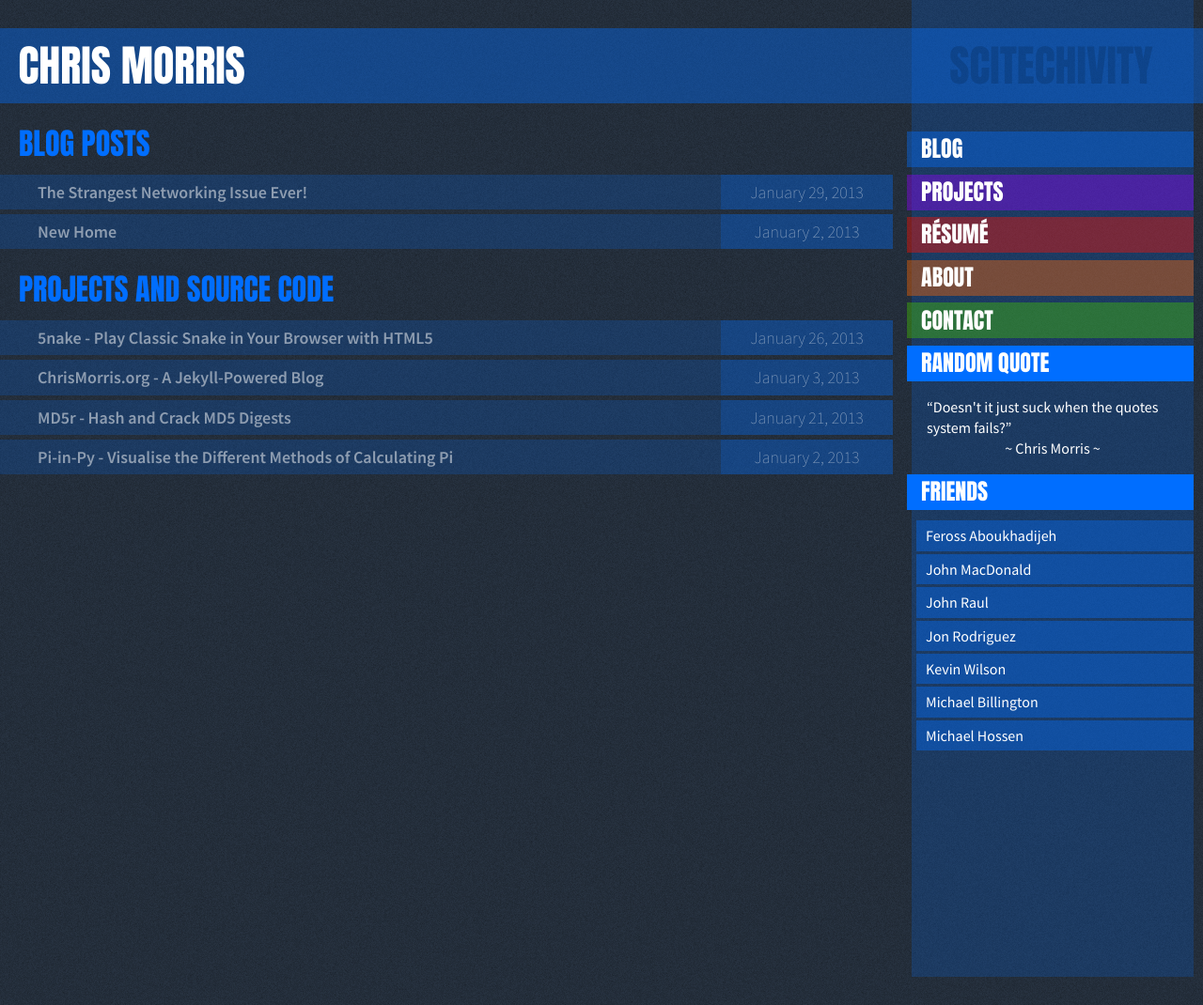
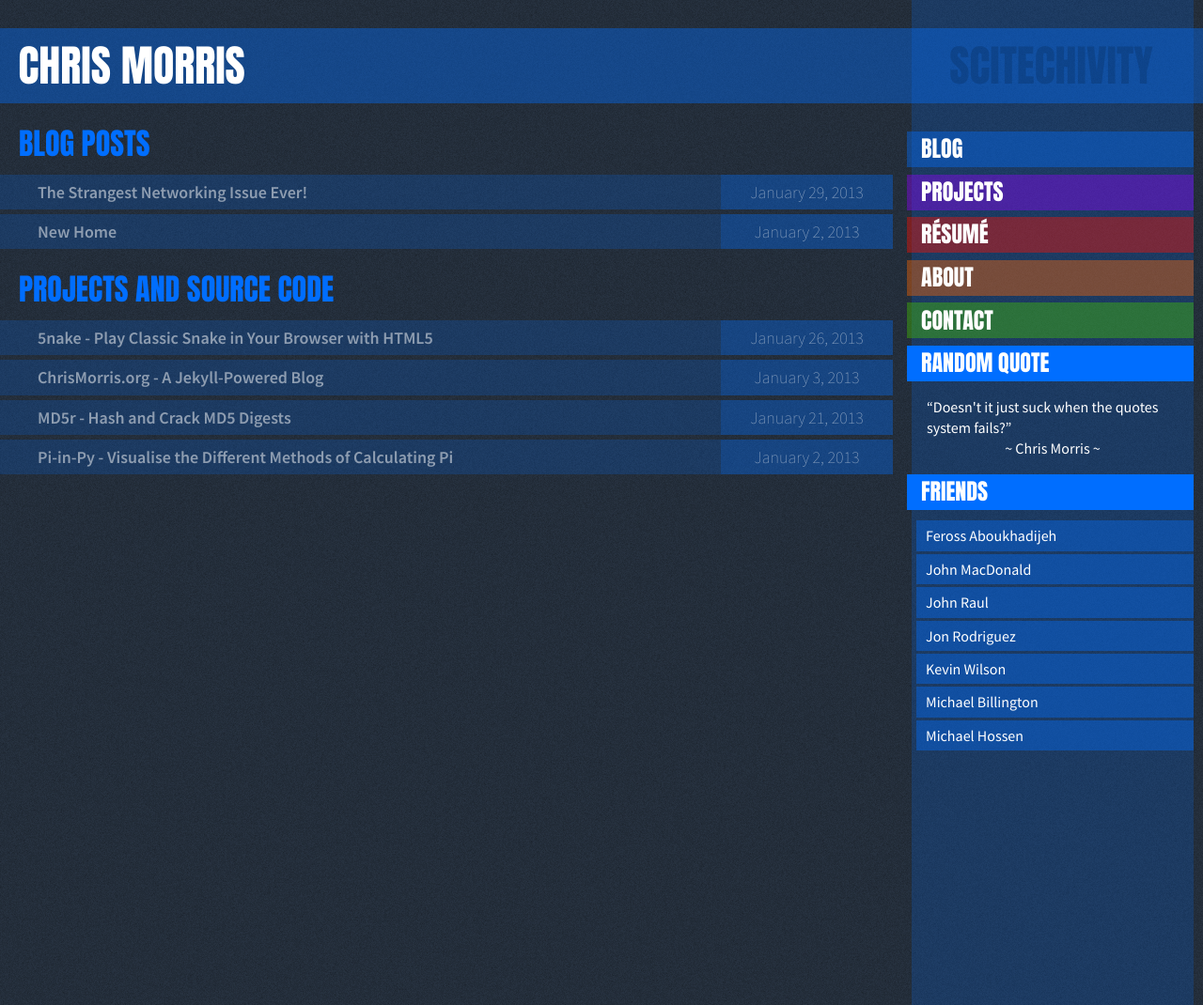
Before and after one commit to ChrisMorrisOrg/ChrisMorris.org, a Jekyll site: the page built from index.html, in a window 1280 px wide. Shown: the whole page at 94% size. Built offline with Jekyll 4.4.1, drawn with Linux system fonts in a browser that asks for light colours; nearby versions of some CDN libraries.

Commit message:
v1.2.2
- Sidebar height fix: now uses document height, not window height.

```diff
--- a/_layouts/layout.html
+++ b/_layouts/layout.html
@@ -76,7 +76,7 @@
     <!--<script>window.jQuery || document.write('<script src="js/libs/jquery-1.7.1.min.js"><\/script>')</script>-->
     <!--<script src="js/plugins.js"></script>-->
     <!--<script src="js/script.js"></script>-->
-    <script src="/js/main.1359531901.js" type="text/javascript"></script>
+    <script src="/js/main.1359533013.js" type="text/javascript"></script>
   </div>
 </body>
 </html>
--- a/js/main.1359531901.js
+++ b/js/main.1359533013.js
@@ -49,8 +49,8 @@ $(document).ready(function(){
 });
 
 function resizeSidebar(){
-  if(($(window).width()/parseFloat($("body").css("font-size"))) > 39)
-    $('#sidebar').height($(window).height());
+  if(($(document).width()/parseFloat($("body").css("font-size"))) > 39)
+    $('#sidebar').height($(document).height());
   else
     $('#sidebar').height('auto');
 }
```
